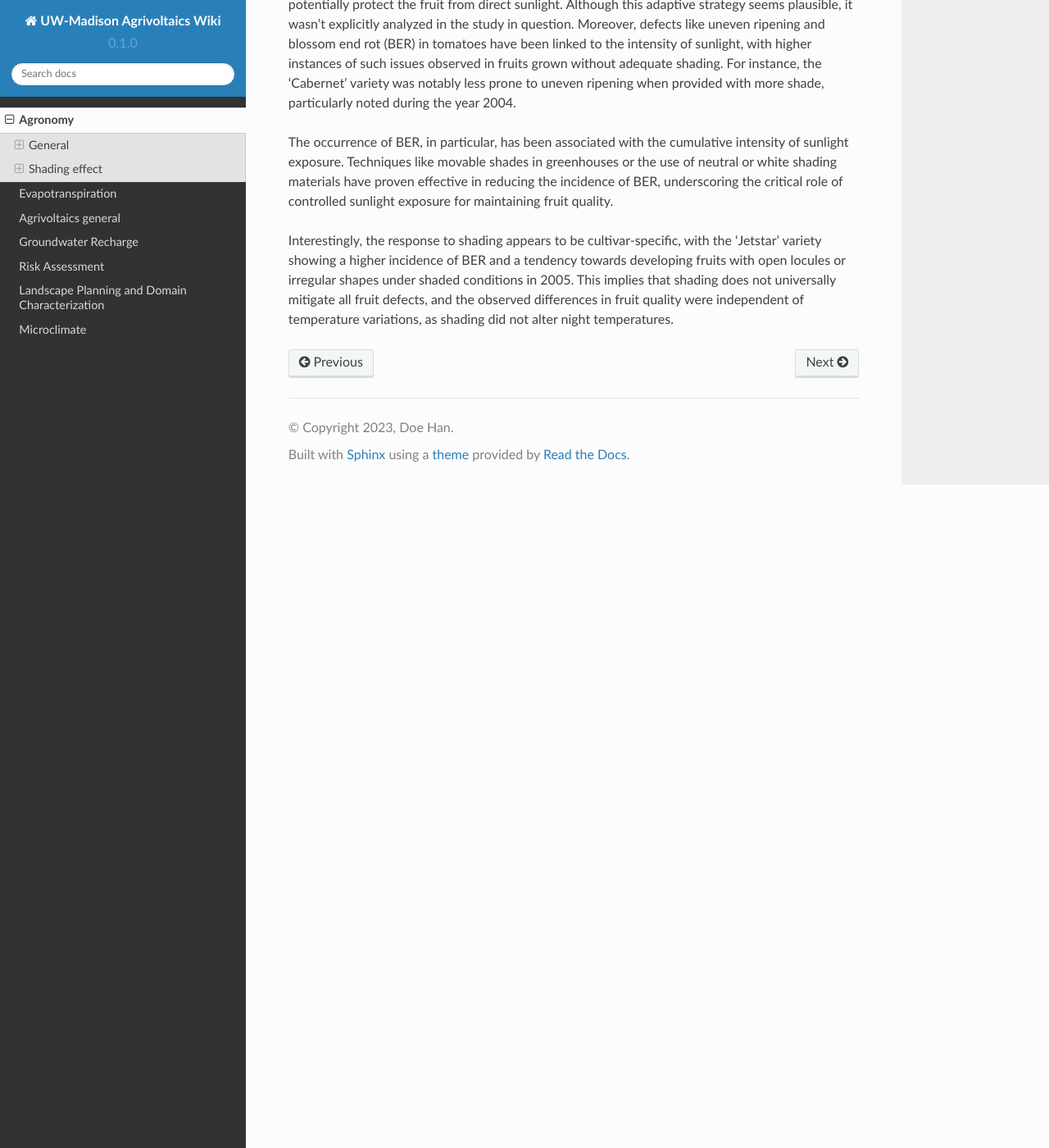
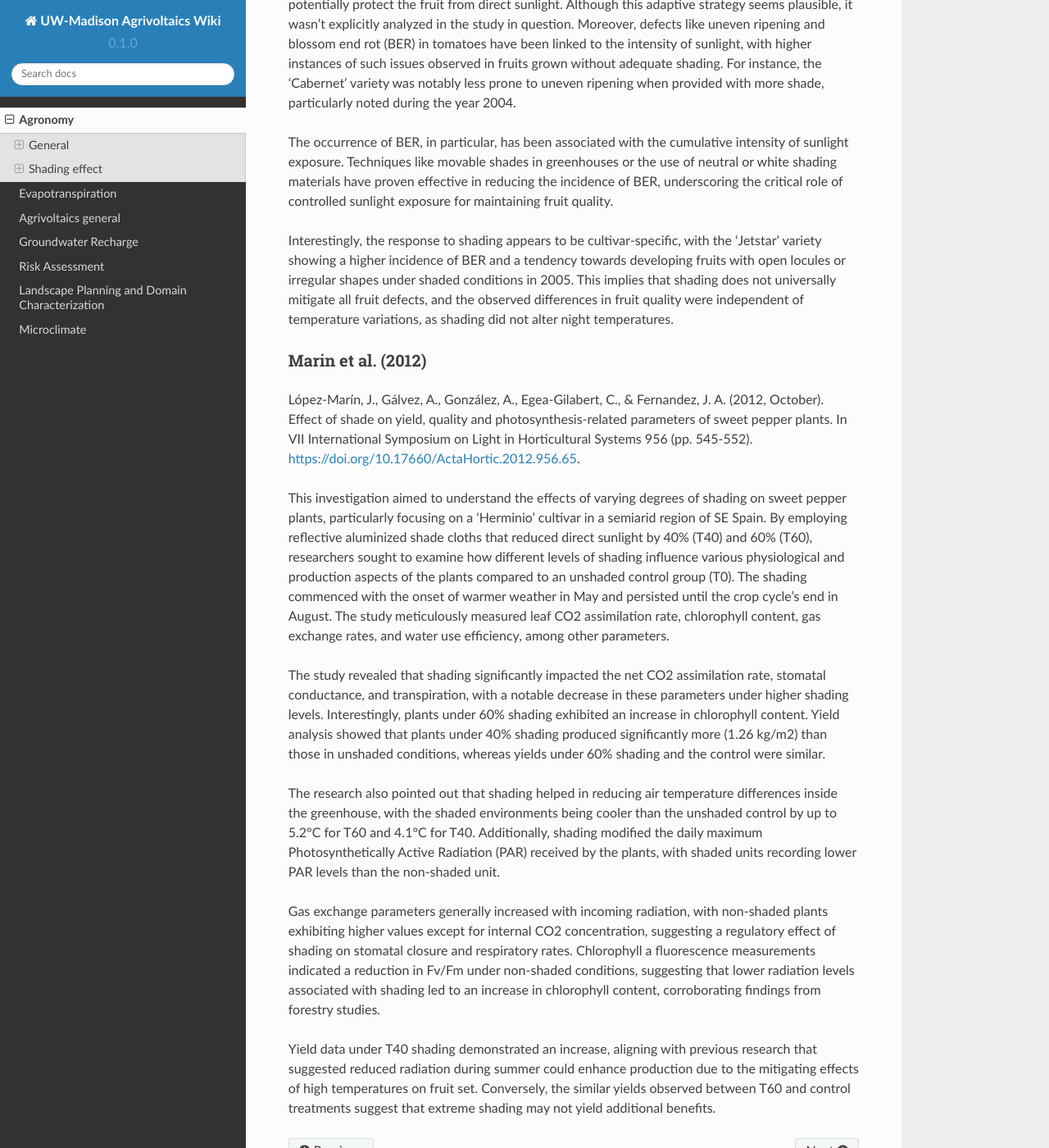
Before and after one commit to hanhydro/wiki, a Sphinx documentation site: the page built from docs/source/ag.rst, in a window 1280 px wide and 1400 px high, scrolled down 12430 px. Shown: the whole window at 82% size. Built offline with Sphinx 7.4.7 and the Read the Docs theme 2.0.0, drawn with Linux system fonts in a browser that asks for light colours; pages that are not in the unit, such as notebooks, are missing from menus.

Commit message:
Update ag.rst

```diff
--- a/docs/source/ag.rst
+++ b/docs/source/ag.rst
@@ -201,3 +201,17 @@ In areas with limited light, plants naturally expand their leaf area, which coul
 The occurrence of BER, in particular, has been associated with the cumulative intensity of sunlight exposure. Techniques like movable shades in greenhouses or the use of neutral or white shading materials have proven effective in reducing the incidence of BER, underscoring the critical role of controlled sunlight exposure for maintaining fruit quality.
 
 Interestingly, the response to shading appears to be cultivar-specific, with the 'Jetstar' variety showing a higher incidence of BER and a tendency towards developing fruits with open locules or irregular shapes under shaded conditions in 2005. This implies that shading does not universally mitigate all fruit defects, and the observed differences in fruit quality were independent of temperature variations, as shading did not alter night temperatures.
+
+Marin et al. (2012)
+++++++++++++++++++++++++++++
+López-Marín, J., Gálvez, A., González, A., Egea-Gilabert, C., & Fernandez, J. A. (2012, October). Effect of shade on yield, quality and photosynthesis-related parameters of sweet pepper plants. In VII International Symposium on Light in Horticultural Systems 956 (pp. 545-552). https://doi.org/10.17660/ActaHortic.2012.956.65.
+
+This investigation aimed to understand the effects of varying degrees of shading on sweet pepper plants, particularly focusing on a ‘Herminio’ cultivar in a semiarid region of SE Spain. By employing reflective aluminized shade cloths that reduced direct sunlight by 40% (T40) and 60% (T60), researchers sought to examine how different levels of shading influence various physiological and production aspects of the plants compared to an unshaded control group (T0). The shading commenced with the onset of warmer weather in May and persisted until the crop cycle's end in August. The study meticulously measured leaf CO2 assimilation rate, chlorophyll content, gas exchange rates, and water use efficiency, among other parameters.
+
+The study revealed that shading significantly impacted the net CO2 assimilation rate, stomatal conductance, and transpiration, with a notable decrease in these parameters under higher shading levels. Interestingly, plants under 60% shading exhibited an increase in chlorophyll content. Yield analysis showed that plants under 40% shading produced significantly more (1.26 kg/m2) than those in unshaded conditions, whereas yields under 60% shading and the control were similar.
+
+The research also pointed out that shading helped in reducing air temperature differences inside the greenhouse, with the shaded environments being cooler than the unshaded control by up to 5.2°C for T60 and 4.1°C for T40. Additionally, shading modified the daily maximum Photosynthetically Active Radiation (PAR) received by the plants, with shaded units recording lower PAR levels than the non-shaded unit.
+
+Gas exchange parameters generally increased with incoming radiation, with non-shaded plants exhibiting higher values except for internal CO2 concentration, suggesting a regulatory effect of shading on stomatal closure and respiratory rates. Chlorophyll a fluorescence measurements indicated a reduction in Fv/Fm under non-shaded conditions, suggesting that lower radiation levels associated with shading led to an increase in chlorophyll content, corroborating findings from forestry studies.
+
+Yield data under T40 shading demonstrated an increase, aligning with previous research that suggested reduced radiation during summer could enhance production due to the mitigating effects of high temperatures on fruit set. Conversely, the similar yields observed between T60 and control treatments suggest that extreme shading may not yield additional benefits.
```
